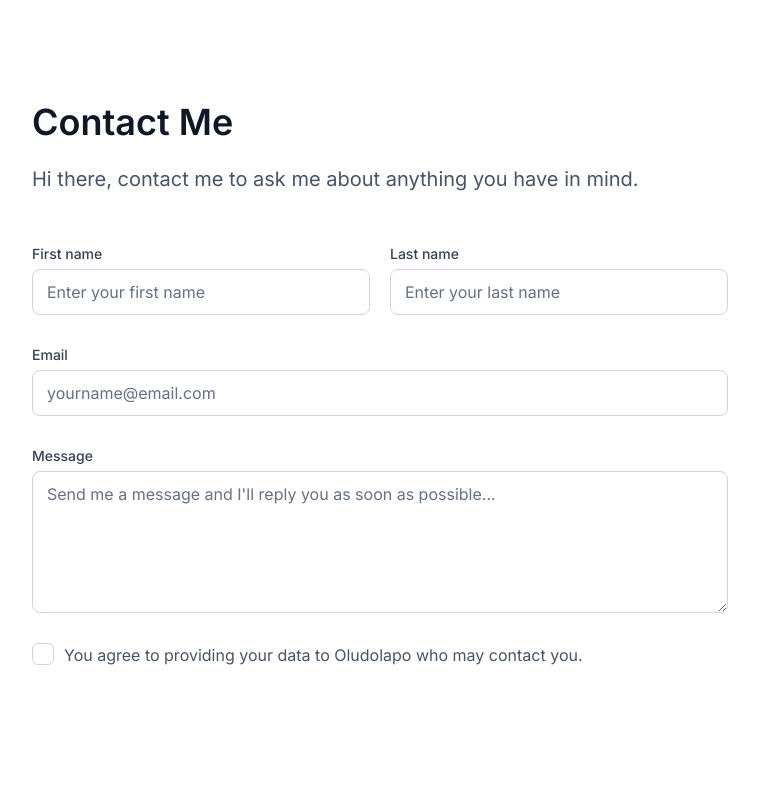
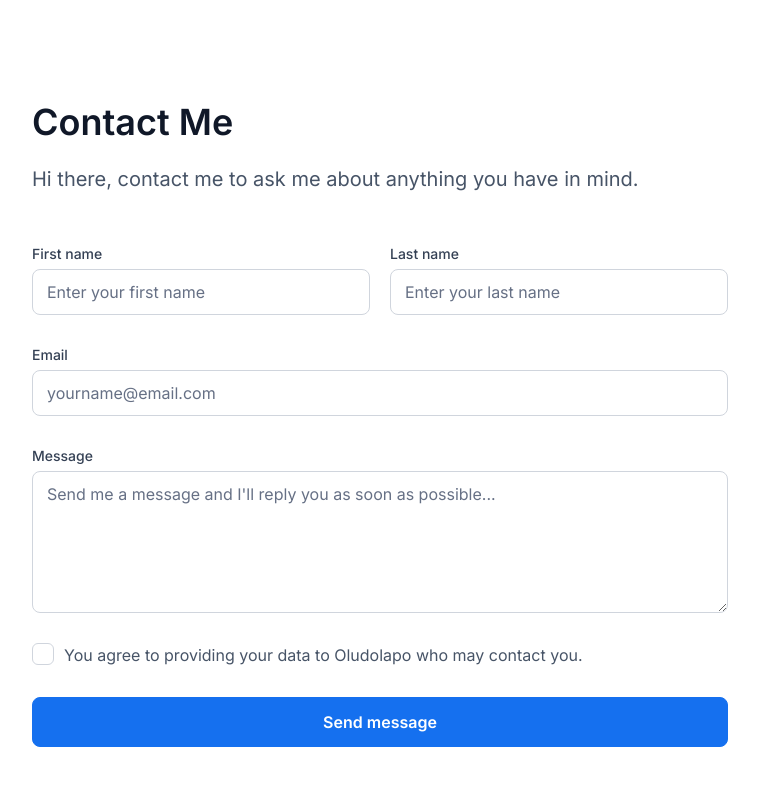
Before and after one commit to doltitol/profile-page-stage1, a React (Create React App) app: page /contact in a window 1280 px wide. Shown: the top 800 px of the page, without its empty margins (260-1019 px from the left). Built offline with nearby package versions, Linux system fonts and the light colour scheme.

Commit message:
feat added contact submit button

```diff
--- a/src/Contact.js
+++ b/src/Contact.js
@@ -2,13 +2,32 @@ import React, { useState } from 'react';
 
 
 const Contact = () => {
-    const [ hint ] = useState({
+    const [ contactDetails, setContactDetails ] = useState({
+        first_name: '',
+        last_name: '',
+        email: '',
+        message: ''
+    });
+    const [ hint, setHint ] = useState({
         firstName: false,
         lastName: false,
         email: false,
         message: false
     });
     const name = 'Oludolapo';
+
+    const handleSubmit = (event) => {
+        event.preventDefault();
+        if (contactDetails.first_name === '') {
+            setHint({ ...hint, firstName: true });
+        }
+    };
+
+    const handleInputChange = (event) => {
+        const name = event.target.name;
+        const value = event.target.value;
+        setContactDetails({ ...contactDetails, [ name ]: value });
+    };
     return (
         <div className='container'>
             <div className='contact'>
@@ -17,6 +36,7 @@ const Contact = () => {
                     <p>Hi there, contact me to ask me about anything you have in mind.</p>
                 </header>
                 <main style={ { marginTop: '50px' } }>
+                    <form onSubmit={ handleSubmit } >
                         <div className='row'>
                             <div className='col-50 mr-10'>
                                 <label htmlFor='first_name'>First name</label>
@@ -52,6 +72,12 @@ const Contact = () => {
                                 </div>
                             </div>
                         </div>
+                        <div className='row'>
+                            <div className='col-100'>
+                                <input type='submit' value='Send message' className='primary-btn' id='btn__submit' />
+                            </div>
+                        </div>
+                    </form>
                 </main>
             </div>
         </div>
--- a/src/index.css
+++ b/src/index.css
@@ -3,8 +3,10 @@
 :root {
   --font-family: 'Inter', sans-serif;
   --base-white: #ffffff;
+  --primary-200: #B2DDFF;
   --primary-300: #84CAFF;
   --primary-600: #1570EF;
+  --primary-700: #175CD3;
   --gray-25: #FCFCFD;
   --gray-50: #F9FAFB;
   --gray-100: #F2F4F7;
@@ -76,6 +78,43 @@ input[type="checkbox"] {
   height: 22px;
   z-index: 2;
   cursor: pointer
+}
+
+.primary-btn {
+  background-color: var(--primary-600);
+  border: 1px solid var(--primary-600);
+  border-radius: 8px;
+  padding: 12px 20px;
+  color: var(--base-white);
+  font-size: 16px;
+  line-height: 24px;
+  font-weight: 600;
+  transition: all 0.5s ease-in-out;
+}
+
+.primary-btn-disabled,
+.primary-btn-disabled:hover,
+.primary-btn-disabled:focus {
+  background-color: var(--primary-200);
+  border: 1px solid var(--primary-200);
+  border-radius: 8px;
+  padding: 12px 20px;
+  color: var(--base-white);
+  font-size: 16px;
+  line-height: 24px;
+  font-weight: 600;
+  box-shadow: 0px 1px 2px rgba(16, 24, 40, 0.05);
+}
+
+.primary-btn:hover {
+  background-color: var(--primary-700);
+  border: 1px solid var(--primary-700);
+}
+
+.primary-btn:focus {
+  background-color: var(--primary-600);
+  border: 1px solid var(--primary-600);
+  box-shadow: 0px 1px 2px rgba(16, 24, 40, 0.05), 0px 0px 0px 4px #D1E9FF;
 }
 
 .checkbox-container {
```
Lines whose indentation alone changed are shown as unchanged.
